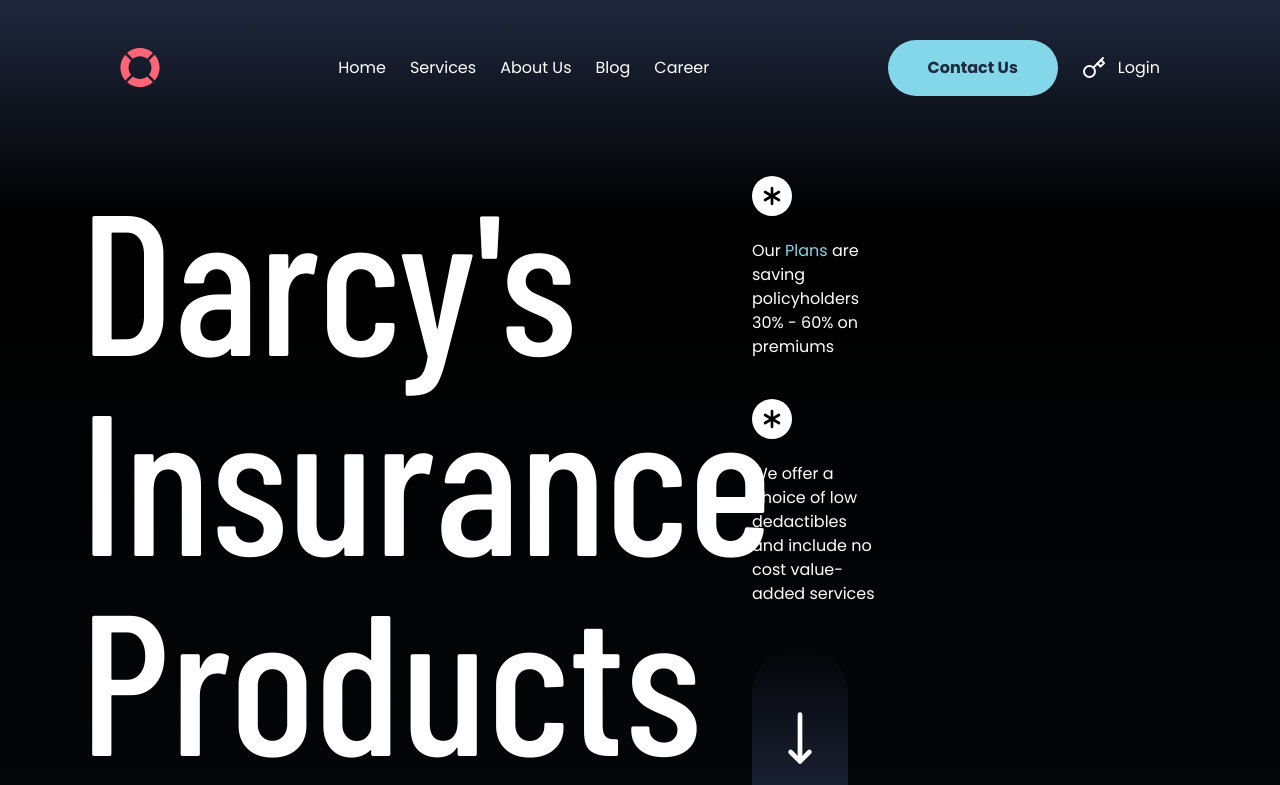
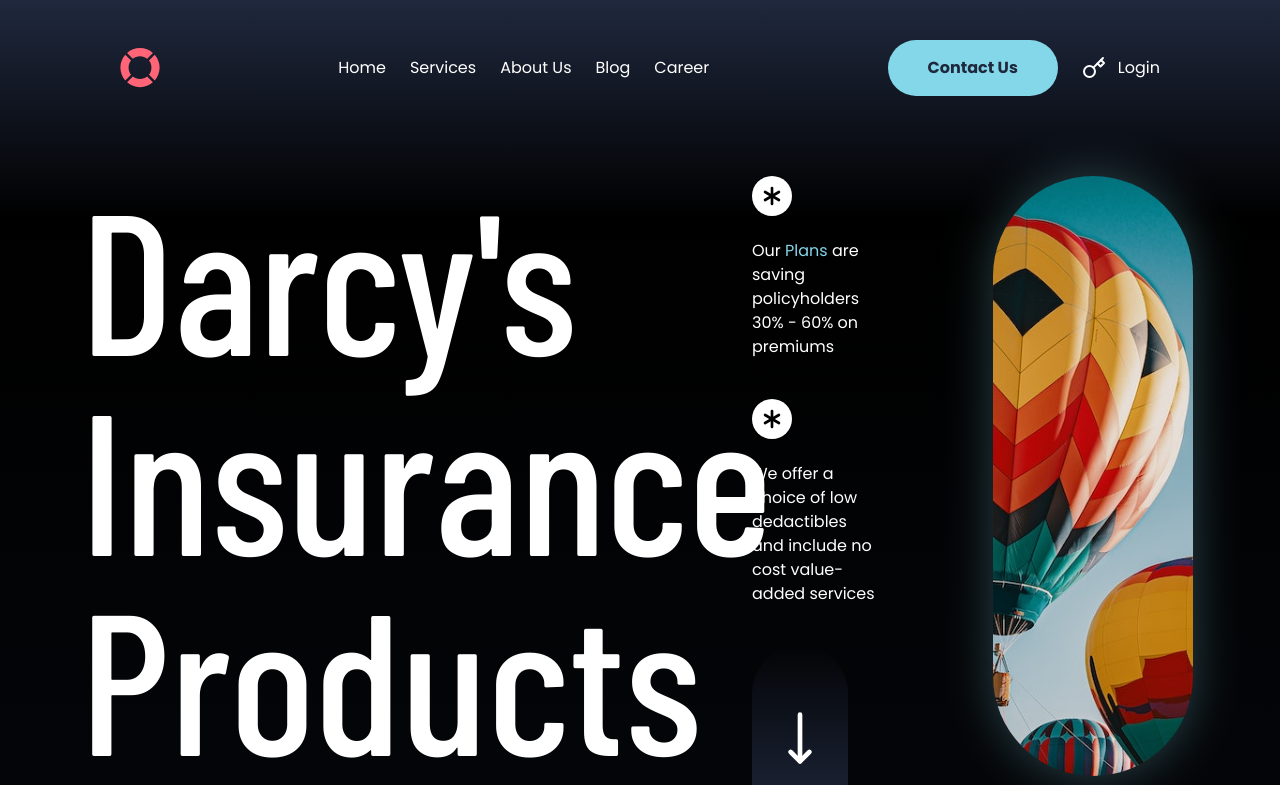
Before and after one commit to ibengeu/teamapt-interview, a React (Vite) app: page / in a window 1280 px wide. Shown: the top 785 px of the page. Built offline with nearby package versions, Linux system fonts and the light colour scheme.

Commit message:
chore: update build

```diff
--- a/index.html
+++ b/index.html
@@ -3,7 +3,7 @@
 
 <head>
   <meta charset="UTF-8" />
-  <link rel="icon" type="image/svg+xml" href="/vite.svg" />
+  <!-- <link rel="icon" type="image/svg+xml" href="/vite.svg" /> -->
   <link rel="preconnect" href="https://fonts.googleapis.com">
   <link rel="preconnect" href="https://fonts.gstatic.com" crossorigin>
   <link rel="preconnect" href="https://fonts.googleapis.com">
@@ -12,7 +12,7 @@
   <link rel="preconnect" href="https://fonts.googleapis.com">
 <link rel="preconnect" href="https://fonts.gstatic.com" crossorigin>
   <meta name="viewport" content="width=device-width, initial-scale=1.0" />
-  <title>Vite + React + TS</title>
+  <title>Team Apt - Interview</title>
 </head>
 
 <body>
--- a/src/index.css
+++ b/src/index.css
@@ -6,7 +6,7 @@
 
   @layer utilities {
     .mask {
-      visibility: hidden;
+      /* visibility: hidden; */
       position: relative;
       width: 80%;
       height: 80%;
--- a/src/sections/Hero.tsx
+++ b/src/sections/Hero.tsx
@@ -44,7 +44,7 @@ export function Hero() {
             ref={imageRef}
             src={HotAirBalloon}
             alt=""
-            className="h-[600px] w-[240px] object-cover rounded-full shadow-bg-light-blue drop-shadow-insure-shadow transform-origin-top"
+            className="h-[600px] w-[200px] object-cover rounded-full shadow-bg-light-blue drop-shadow-insure-shadow transform-origin-top"
           />
         </div>
       </div>
```
